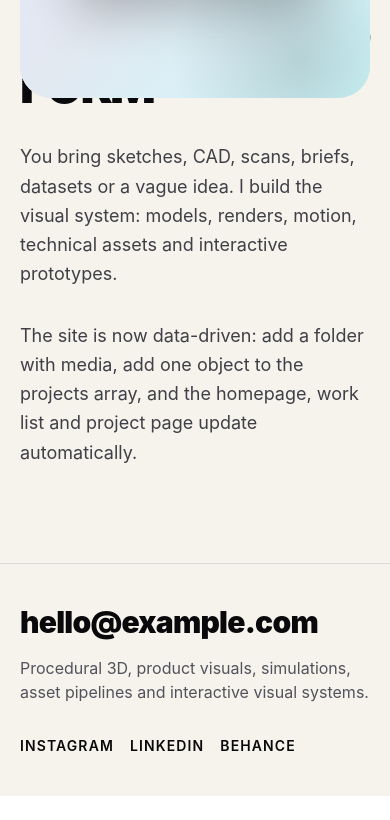
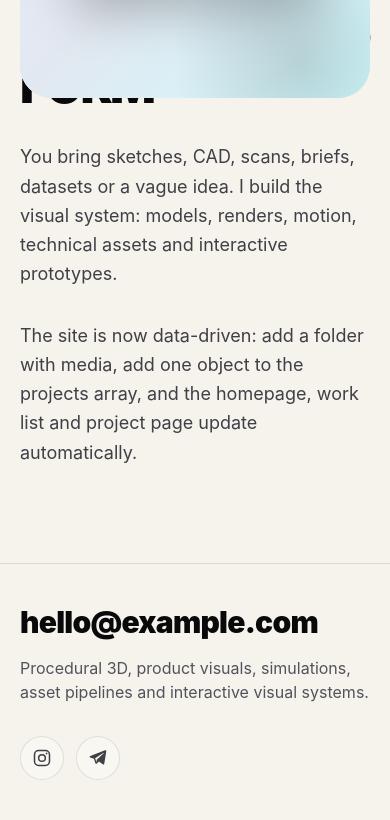
Before and after one commit to ex-truder/input-to-form, a React (Vite) app: page /en in a window 390 px wide. Shown: the part 2966-3786 px from the top of the page. Before the commit the page ends 3762 px from the top, so only its background shows below. Built offline with nearby package versions, Linux system fonts and the light colour scheme.

Commit message:
Social Links icons

```diff
--- /dev/null
+++ b/src/components/common/SocialLinks.jsx
@@ -0,0 +1,61 @@
+import { site } from "../../data/site";
+import { getText } from "../../i18n/config";
+import { useLocale } from "../../i18n/useLocale";
+
+function SocialIcon({ icon }) {
+  if (icon === "telegram") {
+    return (
+      <svg
+        viewBox="0 0 24 24"
+        aria-hidden="true"
+        className="h-5 w-5"
+        fill="currentColor"
+      >
+        <path d="M21.9 4.1c.3-1-.6-1.7-1.5-1.3L2.8 9.6c-1.2.5-1.2 1.6-.2 1.9l4.5 1.4 1.7 5.2c.2.7.4 1 .8 1s.6-.2 1-.5l2.5-2.4 4.7 3.4c.9.5 1.5.3 1.7-.8l2.4-14.7ZM8 12.5l10.4-6.4c.5-.3.9-.1.5.2L10.5 14l-.3 3.1-1.5-4.6Z" />
+      </svg>
+    );
+  }
+
+  return (
+    <svg
+      viewBox="0 0 24 24"
+      aria-hidden="true"
+      className="h-5 w-5"
+      fill="none"
+      stroke="currentColor"
+      strokeWidth="1.8"
+      strokeLinecap="round"
+      strokeLinejoin="round"
+    >
+      <rect x="3" y="3" width="18" height="18" rx="5" />
+      <circle cx="12" cy="12" r="4" />
+      <circle cx="17.5" cy="6.5" r="1" fill="currentColor" stroke="none" />
+    </svg>
+  );
+}
+
+export default function SocialLinks({ className = "" }) {
+  const locale = useLocale();
+
+  return (
+    <div className={`flex flex-wrap items-center gap-3 ${className}`}>
+      {site.socials.map((social) => {
+        const label = getText(social.label, locale);
+
+        return (
+          <a
+            key={social.icon}
+            href={social.href}
+            aria-label={label}
+            title={label}
+            target="_blank"
+            rel="noreferrer"
+            className="inline-flex h-11 w-11 items-center justify-center rounded-full border border-zinc-950/10 bg-white/35 text-zinc-700 transition hover:border-zinc-950/25 hover:bg-white/60 hover:text-zinc-950"
+          >
+            <SocialIcon icon={social.icon} />
+          </a>
+        );
+      })}
+    </div>
+  );
+}
--- a/src/components/layout/Footer.jsx
+++ b/src/components/layout/Footer.jsx
@@ -1,6 +1,7 @@
 import { site } from "../../data/site";
 import { getText } from "../../i18n/config";
 import { useLocale } from "../../i18n/useLocale";
+import SocialLinks from "../common/SocialLinks";
 
 export default function Footer() {
   const locale = useLocale();
@@ -20,14 +21,7 @@ export default function Footer() {
             {getText(site.description, locale)}
           </p>
         </div>
-
-        <div className="flex flex-wrap gap-4 text-sm font-semibold uppercase tracking-[0.08em]">
-          {site.socials.map((social) => (
-            <a key={social.label} href={social.href} className="hover:opacity-50">
-              {social.label}
-            </a>
-          ))}
-        </div>
+      <SocialLinks />
       </div>
     </footer>
   );
--- a/src/data/site.js
+++ b/src/data/site.js
@@ -12,8 +12,7 @@ export const site = {
   },
 
   socials: [
-    { label: "Instagram", href: "#" },
-    { label: "LinkedIn", href: "#" },
-    { label: "Behance", href: "#" },
+    { label: "Instagram", href: "#", icon: "instagram" },
+    { label: "Telegram", href: "#", icon: "telegram" },
   ],
 };
--- a/src/pages/HomePage.jsx
+++ b/src/pages/HomePage.jsx
@@ -20,7 +20,7 @@ export default function HomePage() {
     <>
       <section className="mx-auto max-w-[1600px] px-5 pb-8 pt-16 md:px-8 md:pb-12 md:pt-24">
         <div className="grid gap-10 md:grid-cols-[1.2fr_0.8fr] md:items-end">
-          <h1 className="max-w-5xl text-[16vw] font-black uppercase leading-[0.78] tracking-[-0.04em] md:text-[9.4vw]">
+          <h1 className="max-w-5xl text-[16vw] font-black uppercase leading-[0.78] tracking-[-0.04em] md:text-[5vw]">
             {ui.motto}
           </h1>
           <div className="max-w-xl justify-self-end text-balance text-lg leading-relaxed text-zinc-700 md:text-xl">
```
